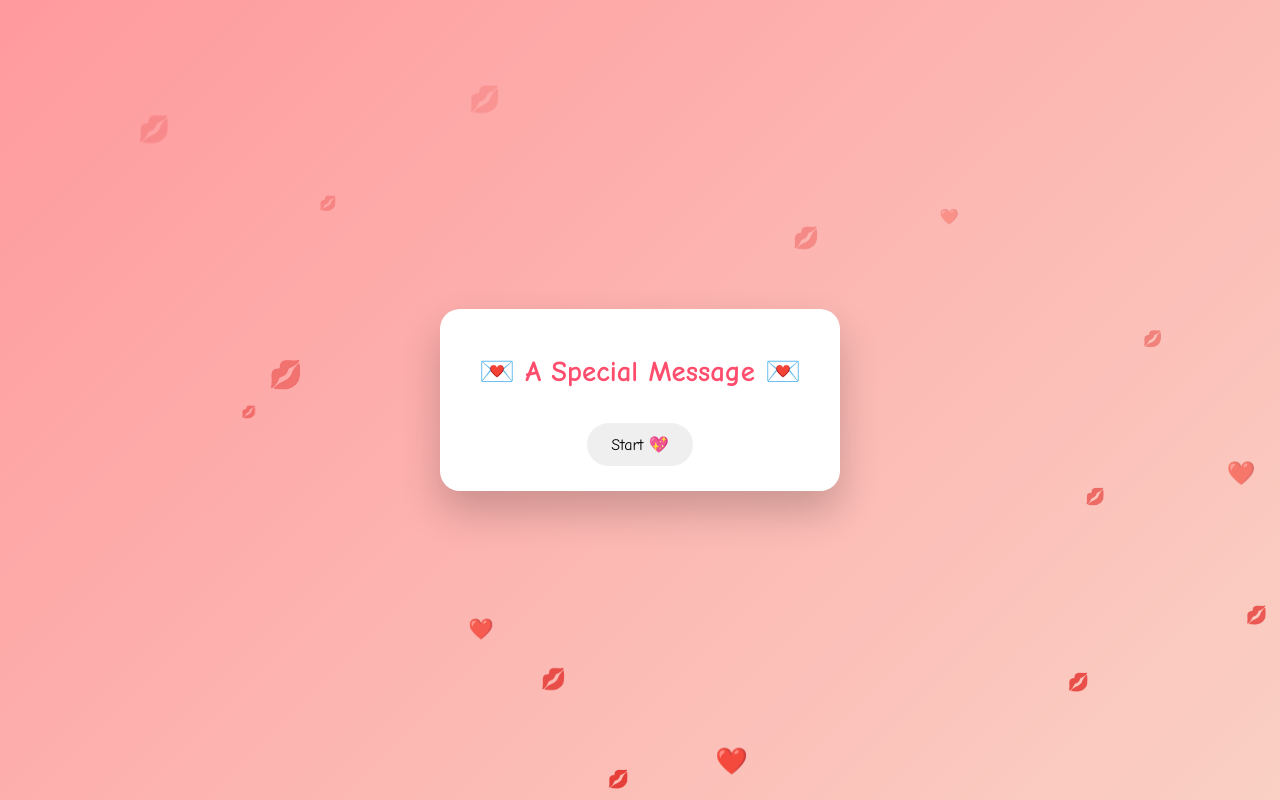
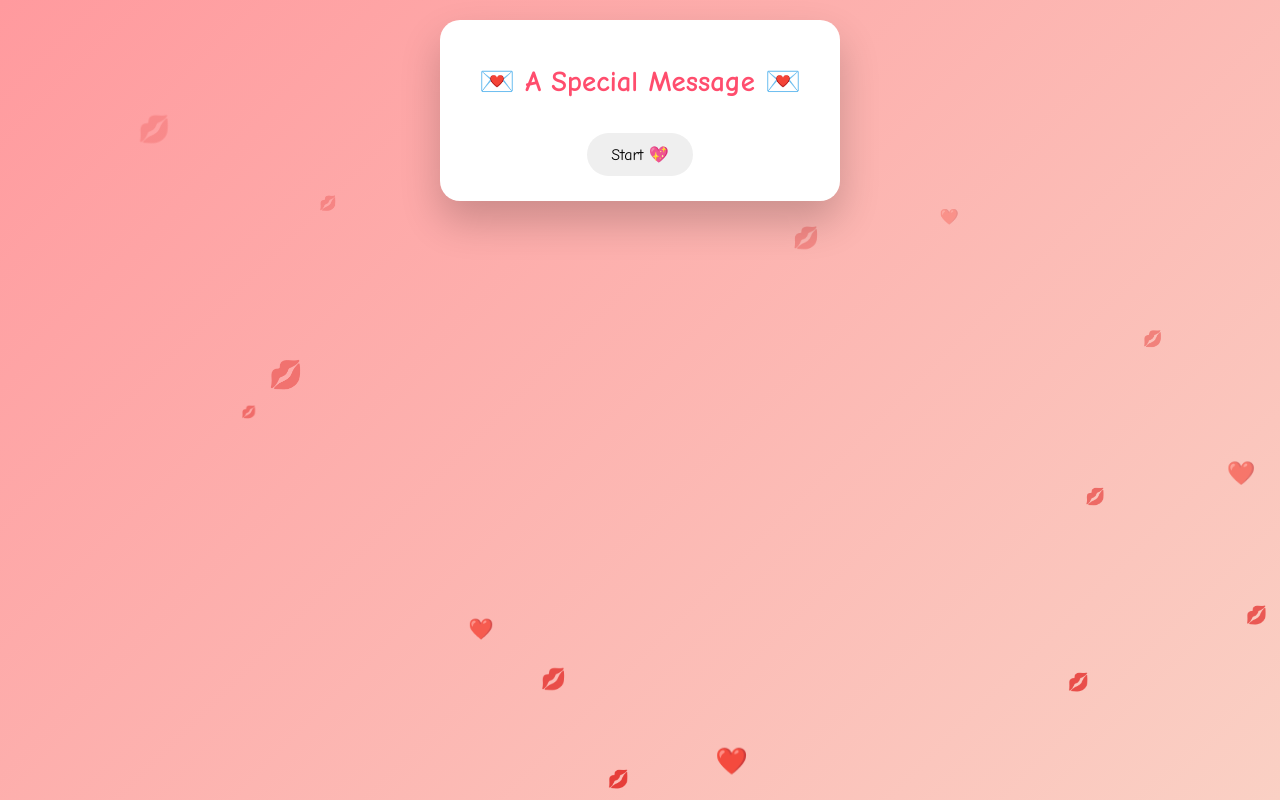
Before and after one commit to shivanipore/valentine, a plain HTML site: page index.html in a window 1280 px wide. Drawn offline with Linux system fonts and the light colour scheme.

Commit message:
update message

```diff
--- a/index.html
+++ b/index.html
@@ -9,25 +9,28 @@
     * { box-sizing: border-box; font-family: "Comic Sans MS", cursive, sans-serif; }
     body {
   margin: 0;
-      height: 100vh;
+  min-height: 100vh; /* allow page to grow */
   background: linear-gradient(135deg, #ff9a9e, #fad0c4);
-      display: flex;
-      align-items: center;
-      justify-content: center;
-      overflow: hidden;
   text-align: center;
   position: relative;
+  overflow-x: hidden; /* horizontal scroll hidden */
+  overflow-y: auto;   /* vertical scroll enabled */
+  font-family: "Comic Sans MS", cursive, sans-serif;
+  padding: 20px 0;
 }
+
 .container {
   background: white;
   width: 90%;
   max-width: 400px;
+  margin: 0 auto; /* center horizontally */
   padding: 25px;
   border-radius: 20px;
   box-shadow: 0 20px 40px rgba(0,0,0,0.2);
   position: relative;
-      z-index: 2; /* above floating hearts */
+  z-index: 2;
 }
+
     h1 { color: #ff4d6d; font-size: 1.8rem; margin-bottom: 20px; }
     p { font-size: 1.1rem; color: #444; }
     button {
@@ -86,7 +89,9 @@
       <h1>Hey Sumit ❤️</h1>
       <p>
         From the moment you walked into my life, you made everything brighter.
-        You make me laugh, you make me feel safe, and you make my heart feel full.
+        You make me laugh, you make me feel safe, and you make my heart feel full. At times, I know I have hurt you and I am really sorry for that but you mean so much to me that I find it hard to put in words.
+        You have been my rock, my confidant, and my best friend. I cannot imagine my life without you in it. I never want to lose you. These days when we are not talking, I feel a void in my heart that only you can fill.
+        I dream about you so much because you are always on my mind. I want to be with you, to hold you, to cherish you, and to love you forever. And so I will keep on asking you this forever...
         <br><br>
         I have something special to ask you…
       </p>
```
Lines whose indentation alone changed are shown as unchanged.
